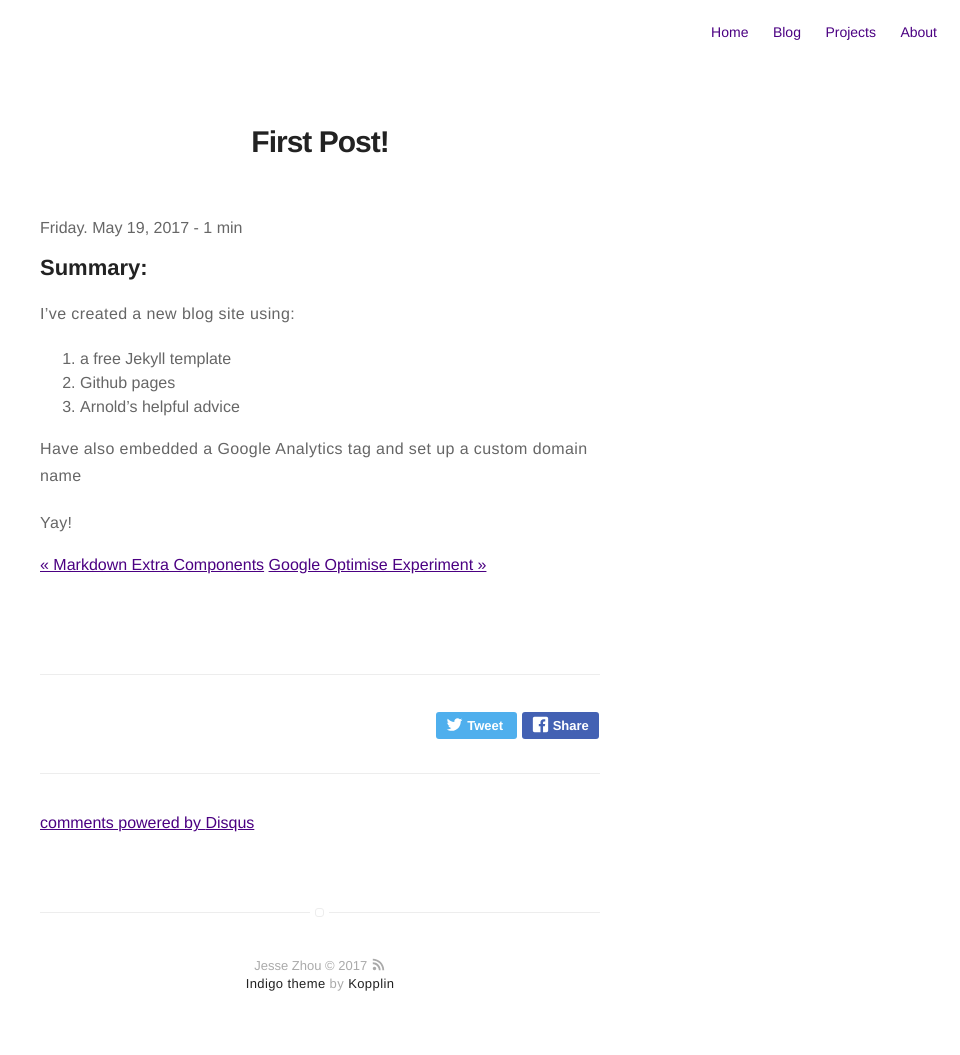
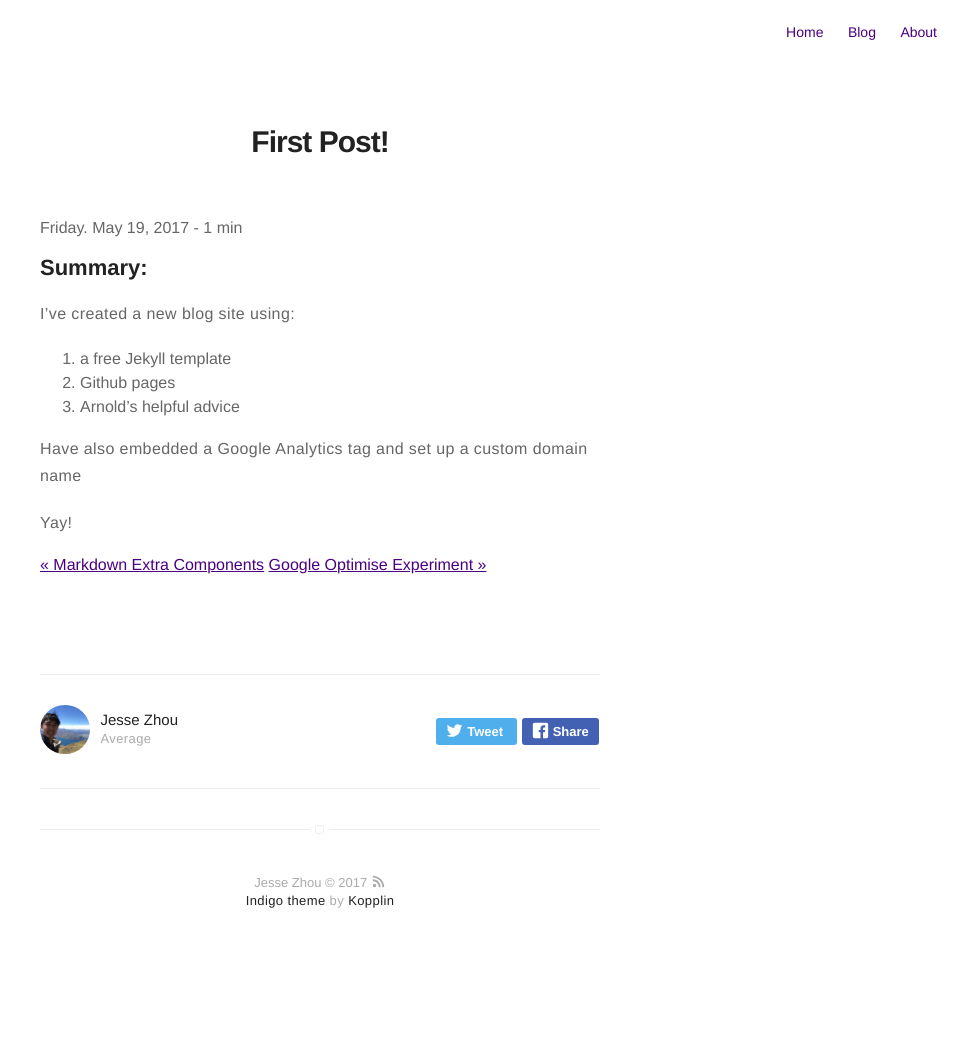
Before and after one commit to jzhou93/jzhou93.github.io, a Jekyll site: the page built from _posts/2017-05-19-first-post.markdown, in a window 1280 px wide. Shown: the whole page, without its empty margins (320-1280 px from the left). Built offline with Jekyll 4.4.1, drawn with Linux system fonts in a browser that asks for light colours; comment, search, counter and statistics services are not loaded; after the commit the page ends 972 px from its top, so only the background shows below that; some of the changed lines change nothing that is shown.

Commit message:
config change

```diff
--- a/_config.yml
+++ b/_config.yml
@@ -31,30 +31,30 @@
 # if you don't want comments in your posts, leave categories empty
 disqus:
   shortname: mydisqus # enter this from your disqus account
-  categories: [blog, project] # only show disqus for posts that have these categories
+  categories: [project] # only show disqus for posts that have these categories
 
 # if you don't have any of social below, comment the line
-facebook: myfacebook
-twitter: mytwitter
+# facebook: myfacebook
+# twitter: mytwitter
 # google: mygoogle
-# instagram: myinstagram
+instagram: jaycar
 # pinterest: mypinterest
-# linkedin: mylinkedin
+linkedin: jessezhou
 # youtube: myyoutube
 # spotify: myspotify
-github: mygithub
+# github: mygithub
 # lastfm: mylastfm
 # stackoverflow: 7044681/mystackoverflow
 # quora: userquora
 # reddit: username
-medium: medium
+medium: jessezhou93
 # vimeo: myvimeo
 # lanyrd: mylanyrd
 email: jessezhou@gmail.com
 
 authors:
-    johndoe:
-        name: Jesse
+    jessezhou:
+        name: Jesse Zhou
         bio: Average
         external-image: false
         picture: assets/images/jesse.jpg
@@ -70,7 +70,7 @@
 # paginate_path: "blog/:num/"
 
 # if you don't need projects, comment the *projects* configs below
-projects: true
+projects: false
 
 # if you don't need "about" or "blog", comment them out below
 about: true
```
